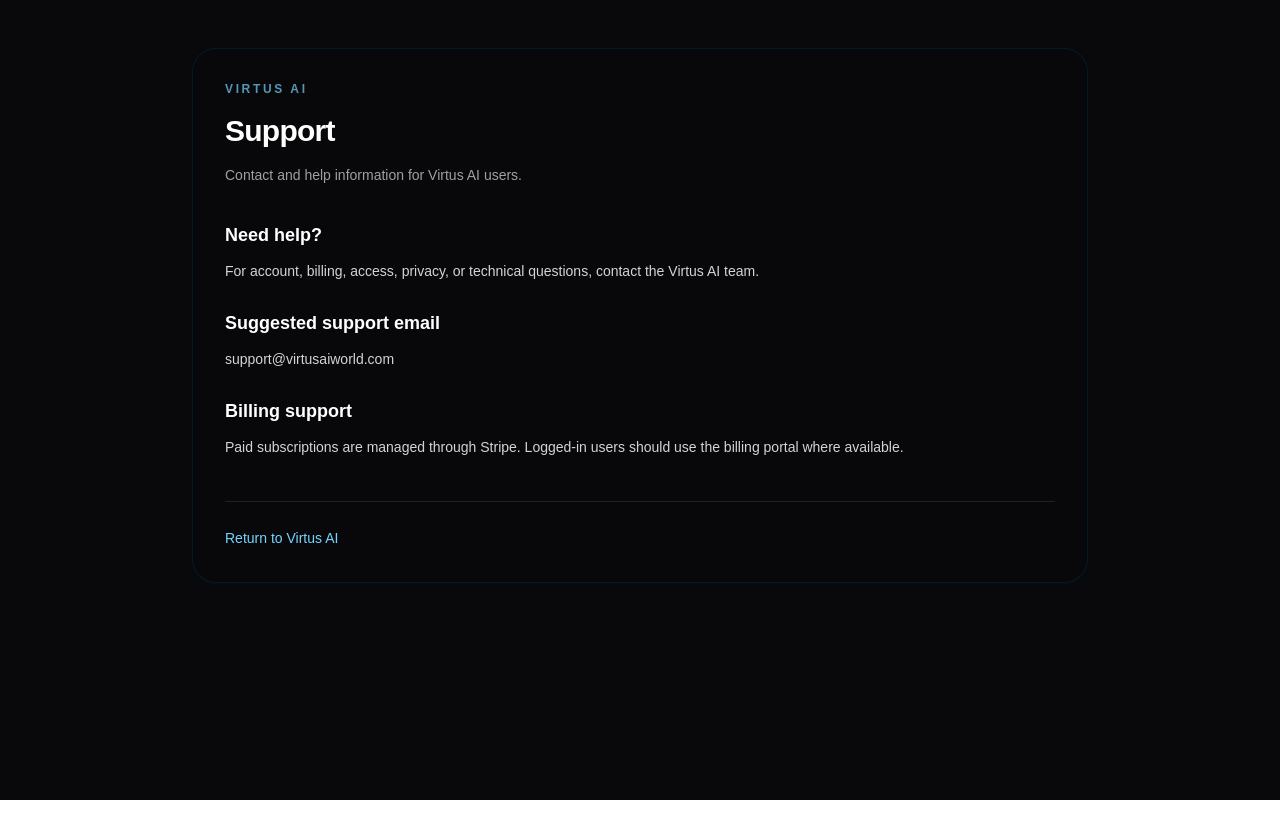
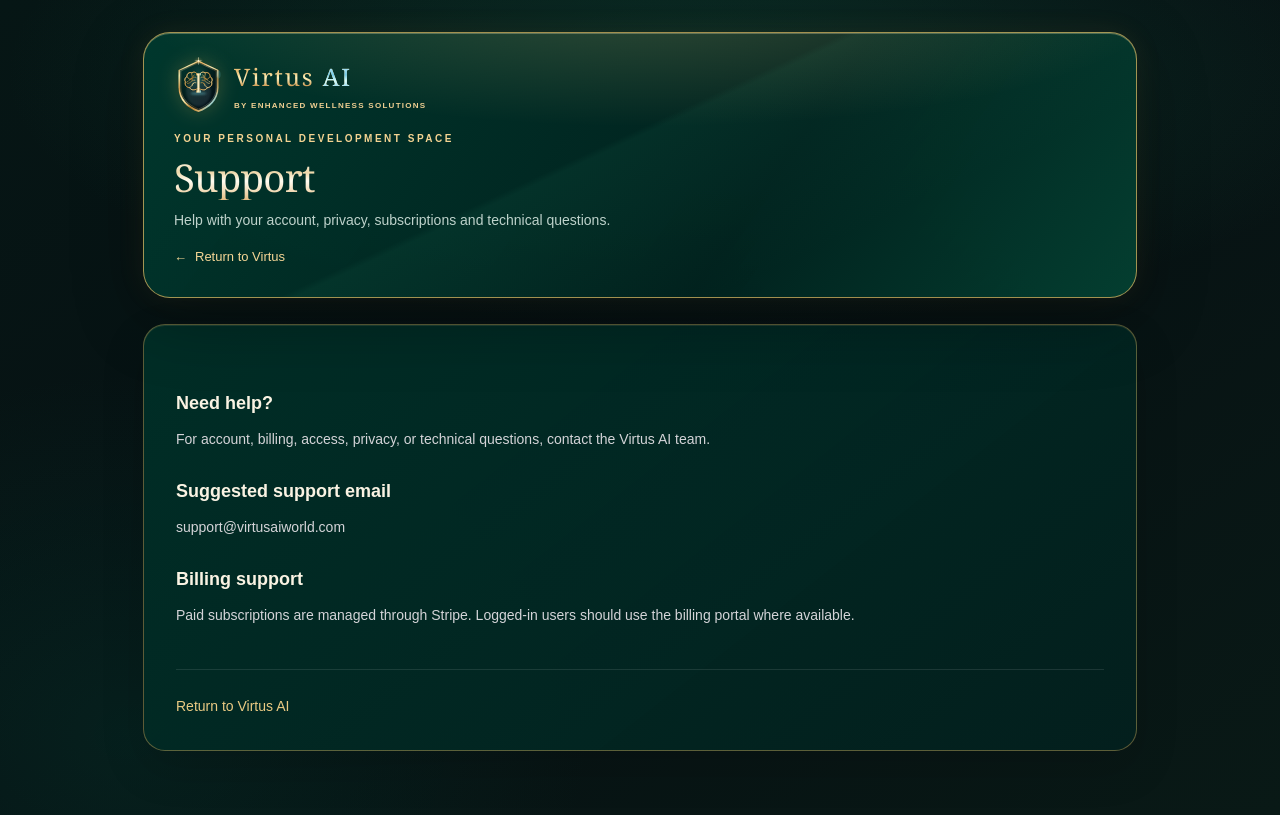
Before and after one commit to SirSebastian-ux/virtus.ai, a Next.js app: page /support in a window 1280 px wide. Built offline with nearby package versions, Linux system fonts and the light colour scheme.

Commit message:
Apply premium EWS emerald gold to app/support/page.js

```diff
--- a/app/support/page.js
+++ b/app/support/page.js
@@ -1,3 +1,4 @@
+import VirtusInteriorHeader from "../components/VirtusInteriorHeader";
 import Link from "next/link";
 
 export const metadata = {
@@ -7,20 +8,8 @@ export const metadata = {
 
 export default function Page() {
   return (
-    <main className="min-h-screen virtus-theme-page px-6 py-12 text-zinc-100">
-      <section className="mx-auto max-w-4xl rounded-3xl border border-sky-900/25 bg-zinc-950/75 p-8 shadow-sm shadow-sky-950/20">
-        <p className="text-xs font-semibold uppercase tracking-[0.22em] text-sky-300/70">
-          Virtus AI
-        </p>
-
-        <h1 className="mt-4 text-3xl font-semibold tracking-tight text-white">
-          Support
-        </h1>
-
-        <p className="mt-3 text-sm leading-7 text-zinc-400">
-          Contact and help information for Virtus AI users.
-        </p>
-
+    <main className="virtus-interior min-h-screen virtus-theme-page">
+      <div className="virtus-interior-shell narrow"><VirtusInteriorHeader title="Support" description="Help with your account, privacy, subscriptions and technical questions." backHref="/" backLabel="Return to Virtus" /><section className="virtus-interior-panel rounded-3xl p-8">
         <div className="mt-8 space-y-6 text-sm leading-7 text-zinc-300">
           <section>
             <h2 className="text-lg font-semibold text-white">Need help?</h2>
@@ -43,7 +32,7 @@ export default function Page() {
             Return to Virtus AI
           </Link>
         </div>
-      </section>
+      </section></div>
     </main>
   );
 }
```
